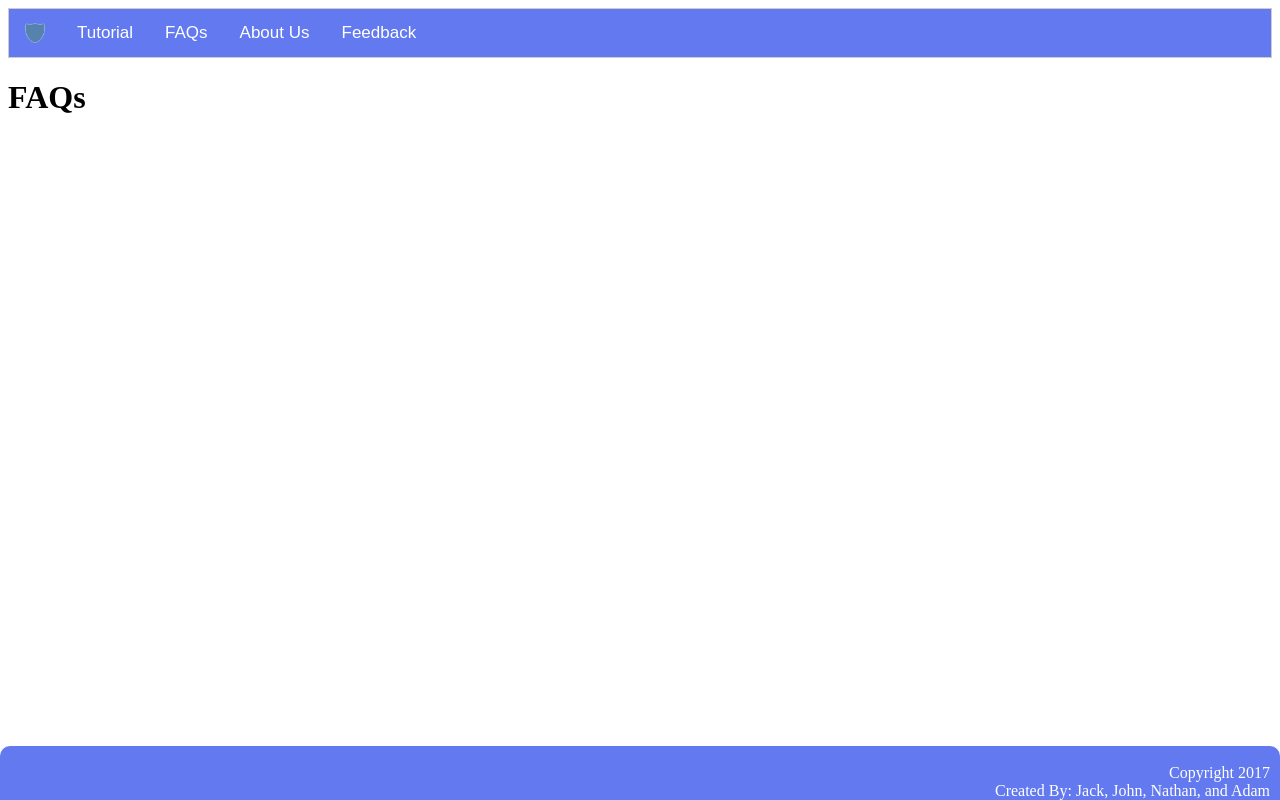
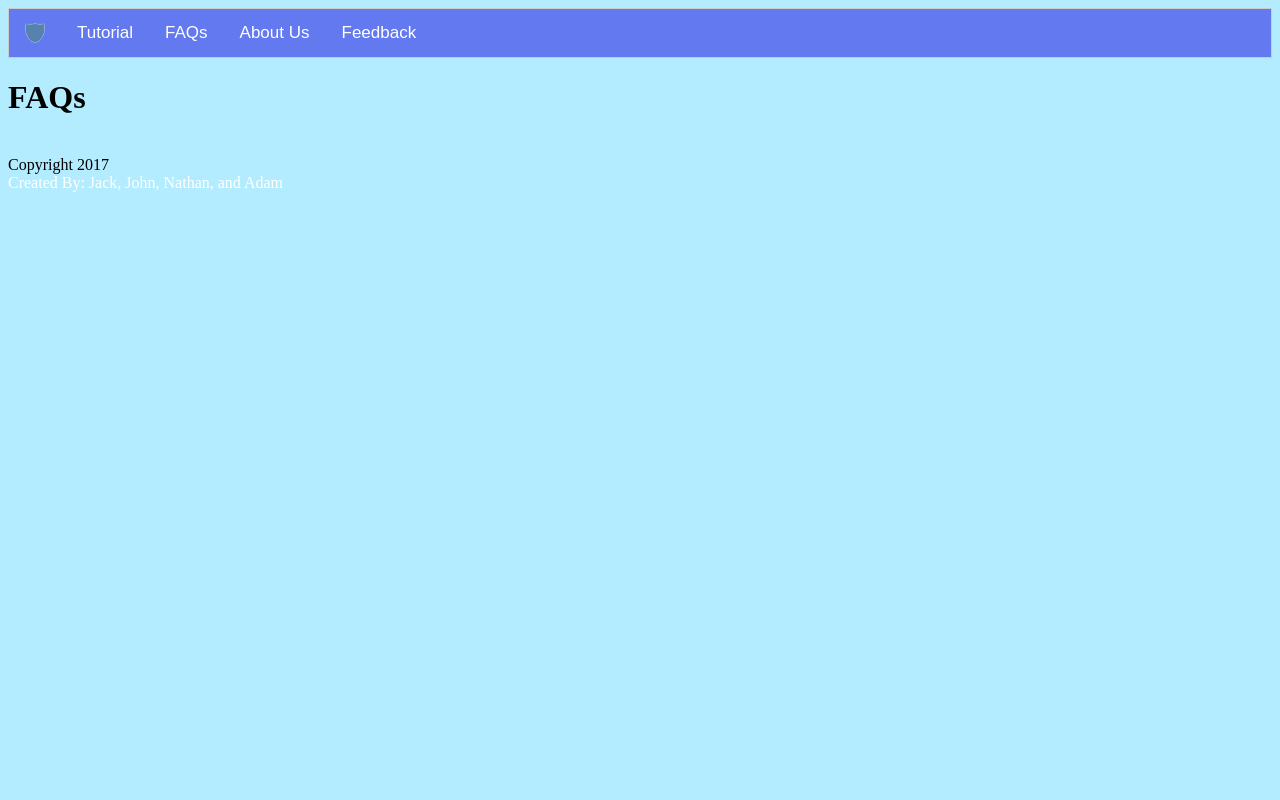
Before and after one commit to natdrog/Chrome-Guardian, a browser extension: page Website/faq/index.html in a window 1280 px wide. Drawn offline with Linux system fonts and the light colour scheme.

```diff
--- a/Website/aboutus/style.css
+++ b/Website/aboutus/style.css
@@ -1,18 +1,6 @@
-.copyright {
-    background-color: #6279EF;
-    text-align: right;
-    color: white;
-    border-top-left-radius: 10px;
-    border-top-right-radius: 10px;
-    bottom: 0;
-    left: 0;
-    right: 0;
-    width:100%;
-    position: absolute;
-}
-
 #footertext {
     margin-right: 10px;
+    margin-bottom: 10px;
 }
 
 a {
@@ -46,3 +34,12 @@
     height: 20px;
     float: left;
 }
+
+#title {
+    text-align: center;
+    font-family: "Georgia";
+}
+
+body {
+    background-color: #B3ECFF;
+}
--- a/Website/faq/style.css
+++ b/Website/faq/style.css
@@ -1,18 +1,6 @@
-.copyright {
-    background-color: #6279EF;
-    text-align: right;
-    color: white;
-    border-top-left-radius: 10px;
-    border-top-right-radius: 10px;
-    bottom: 0;
-    left: 0;
-    right: 0;
-    width:100%;
-    position: absolute;
-}
-
 #footertext {
     margin-right: 10px;
+    margin-bottom: 10px;
 }
 
 a {
@@ -46,3 +34,12 @@
     height: 20px;
     float: left;
 }
+
+#title {
+    text-align: center;
+    font-family: "Georgia";
+}
+
+body {
+    background-color: #B3ECFF;
+}
--- a/Website/feedback/style.css
+++ b/Website/feedback/style.css
@@ -1,18 +1,6 @@
-.copyright {
-    background-color: #6279EF;
-    text-align: right;
-    color: white;
-    border-top-left-radius: 10px;
-    border-top-right-radius: 10px;
-    bottom: 0;
-    left: 0;
-    right: 0;
-    width:100%;
-    position: absolute;
-}
-
 #footertext {
     margin-right: 10px;
+    margin-bottom: 10px;
 }
 
 a {
@@ -46,3 +34,12 @@
     height: 20px;
     float: left;
 }
+
+#title {
+    text-align: center;
+    font-family: "Georgia";
+}
+
+body {
+    background-color: #B3ECFF;
+}
--- a/Website/style.css
+++ b/Website/style.css
@@ -13,6 +13,7 @@
 
 #footertext {
     margin-right: 10px;
+    margin-bottom: 10px;
 }
 
 a {
@@ -46,3 +47,21 @@
     height: 20px;
     float: left;
 }
+
+#title {
+    text-align: center;
+    font-family: "Georgia";
+}
+
+body {
+    background-color: #B3ECFF;
+
+}
+
+.topcontainer {
+    background-color: #6279EF;
+    border-bottom-left-radius: 20px;
+    border-bottom-right-radius: 20px;
+    text-align: center;
+    color: white;
+}
--- a/Website/tutorial/style.css
+++ b/Website/tutorial/style.css
@@ -1,18 +1,6 @@
-.copyright {
-    background-color: #6279EF;
-    text-align: right;
-    color: white;
-    border-top-left-radius: 10px;
-    border-top-right-radius: 10px;
-    bottom: 0;
-    left: 0;
-    right: 0;
-    width:100%;
-    position: absolute;
-}
-
 #footertext {
     margin-right: 10px;
+    margin-bottom: 10px;
 }
 
 a {
@@ -46,3 +34,12 @@
     height: 20px;
     float: left;
 }
+
+#title {
+    text-align: center;
+    font-family: "Georgia";
+}
+
+body {
+    background-color: #B3ECFF;
+}
```
Also changed, not shown: Website/index.html (+10 -0 lines).
